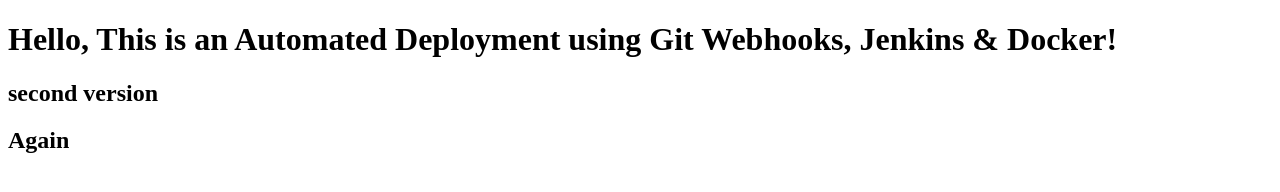
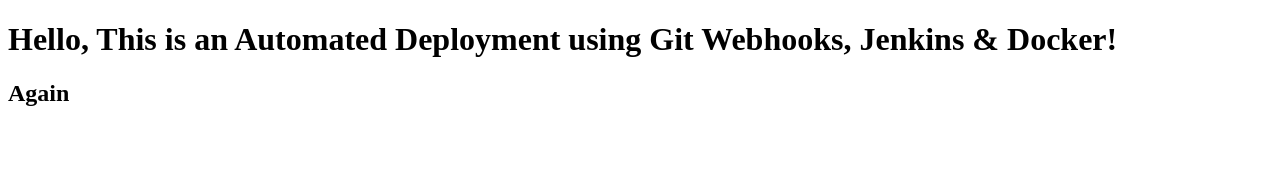
Before and after one commit to Gayathri-Gogireddy/webhook, a plain HTML site: page index.html in a window 1280 px wide. Drawn offline with Linux system fonts and the light colour scheme.

Commit message:
Update index.html

```diff
--- a/index.html
+++ b/index.html
@@ -7,7 +7,6 @@
 </head>
 <body>
     <h1>Hello, This is an Automated Deployment using Git Webhooks, Jenkins & Docker!</h1>
-    <h2>second version</h2>
     <h2>Again</h2>
 </body>
 </html>
```
